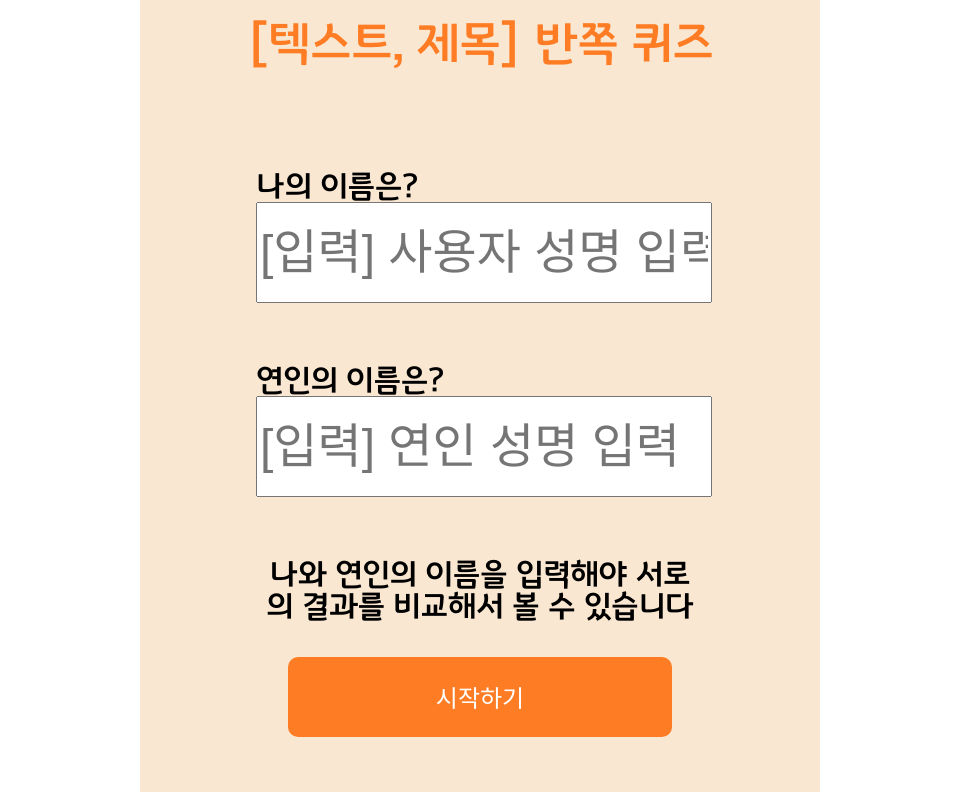
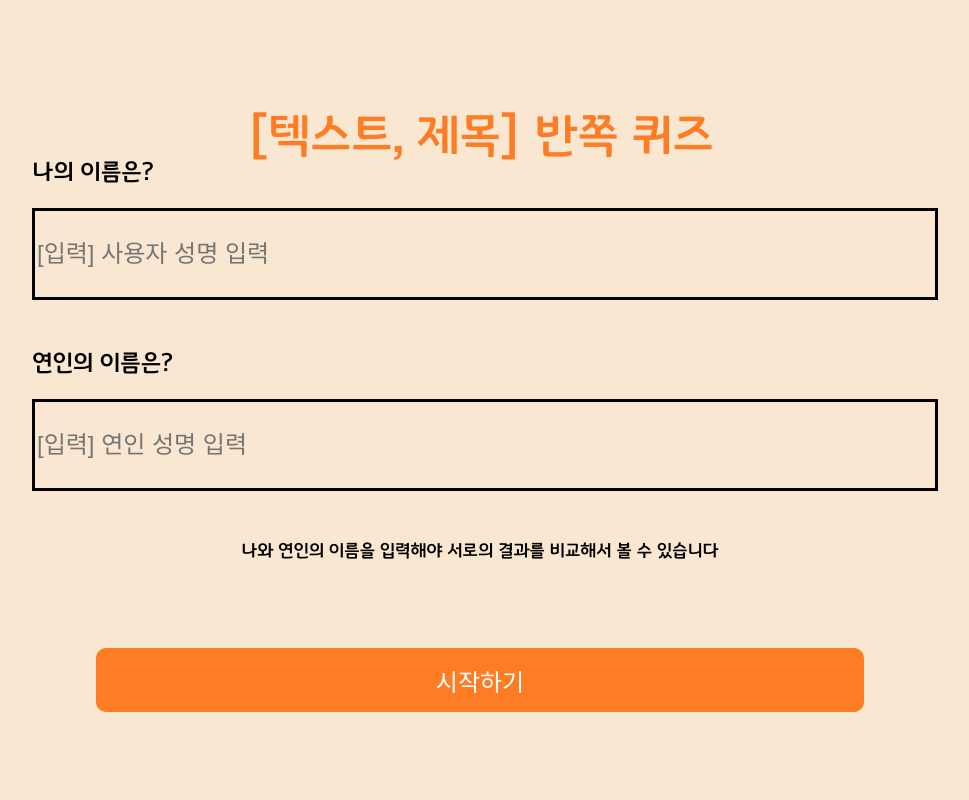
Before and after one commit to qocksdlf123/banjjog, a React (Create React App) app in the folder front/: page /start in a window 1280 px wide. Shown: the whole page, without its empty margins (160-1129 px from the left). Built offline with nearby package versions, Linux system fonts and the light colour scheme.

Commit message:
:boom: style : css 수정

```diff
--- a/front/src/page/GameListPage/style.css
+++ b/front/src/page/GameListPage/style.css
@@ -1,21 +1,8 @@
-@media only screen and (max-width: 600px) {
-  body {
-    font-size: 14px;
-  }
-  .webapp-box {
-    display: flex;
-    width: 100vw;
-    height: 100vh;
-    background-color: #f9e7d1;
-  }
-}
-
-@media only screen and (min-width: 1025px) {
-  body {
-    font-size: 18px;
-  }
 .gameList-header {
   height: 15%;
+  display: flex;
+  justify-content: center;
+  align-items: center;
 }
 .gameList-title {
   color: #fe7c24;
@@ -32,7 +19,6 @@
 
 .gameList-footer {
   display: flex;
-    flex-direction: column;
   justify-content: center;
   align-items: center;
   height: 15%;
@@ -46,17 +32,19 @@
   width: 70%;
   height: 14%;
   border: 1px solid #ff9750;
-    font-size: x-large;
+  font-size: larger;
+  padding: 0 8%;
+  box-sizing: border-box;
   cursor: pointer;
 }
 .gameList-item-unlock {
   position: absolute;
   height: 100%;
-    left: -6%;
+
+  left: -15%;
 }
 .gameList-item-lock {
   position: absolute;
   height: 100%;
-    left: -6%;
+  left: -15%;
 }
-}
--- a/front/src/page/GameResultPage/style.css
+++ b/front/src/page/GameResultPage/style.css
@@ -1,13 +1,3 @@
-@media only screen and (max-width: 600px) {
-  body {
-    font-size: 14px;
-  }
-}
-
-@media only screen and (min-width: 1025px) {
-  body {
-    font-size: 18px;
-  }
 .no-result-header {
   display: flex;
   justify-content: center;
@@ -51,4 +41,3 @@
   width: 20%;
   cursor: pointer;
 }
-}
--- a/front/src/page/MainPage/style.css
+++ b/front/src/page/MainPage/style.css
@@ -1,30 +1,16 @@
-@media only screen and (max-width: 600px) {
-  body {
-    font-size: 14px;
-  }
 .webapp-box {
   display: flex;
+  flex-direction: column;
+  /* margin: auto auto; */
   width: 100vw;
   height: 100vh;
   background-color: #f9e7d1;
 }
-}
-
-@media only screen and (min-width: 1025px) {
-  body {
-    font-size: 18px;
-  }
-  .webapp-box {
+.main-header {
+  height: 20%;
   display: flex;
-    flex-direction: column;
-    margin: auto auto;
-    padding: 20px;
-    width: 50vw;
-    height: 94vh;
-    background-color: #f9e7d1;
-  }
-  .main-header {
-    height: 15%;
+  justify-content: center;
+  align-items: end;
 }
 .main-title {
   color: #fe7c24;
@@ -35,9 +21,12 @@
   display: flex;
   flex-direction: column;
   align-items: center;
-    height: 55%;
+  height: 50%;
+  padding-top: 10%;
+  box-sizing: border-box;
 }
 .main-body-text {
+  text-align: center;
   width: 60%;
   color: #ff9750;
 }
@@ -47,13 +36,13 @@
 .main-footer {
   display: flex;
   flex-direction: column;
-    justify-content: center;
   align-items: center;
   height: 30%;
 }
 .main-start-btn {
   width: 60%;
-    height: 10vh;
+  height: 8vh;
+  /* margin-bottom: 5vh; */
   background-color: #fe7c24;
   border-radius: 10px;
   color: #ffffff;
@@ -61,4 +50,3 @@
   border: none;
   cursor: pointer;
 }
-}
--- a/front/src/page/QuestionPage/style.css
+++ b/front/src/page/QuestionPage/style.css
@@ -1,13 +1,3 @@
-@media only screen and (max-width: 600px) {
-  body {
-    font-size: 14px;
-  }
-}
-
-@media only screen and (min-width: 1025px) {
-  body {
-    font-size: 18px;
-  }
 .question-header {
   display: flex;
   flex-direction: column;
@@ -46,4 +36,3 @@
   background-color: #fe7c24;
   cursor: pointer;
 }
-}
--- a/front/src/page/StartPage/style.css
+++ b/front/src/page/StartPage/style.css
@@ -1,44 +1,48 @@
-@media only screen and (max-width: 600px) {
-  body {
-    font-size: 14px;
+.start-header {
+  height: 20%;
+  display: flex;
+  align-items: end;
+  justify-content: center;
+  padding-bottom: 10%;
+  box-sizing: border-box;
 }
-}
-
-@media only screen and (min-width: 1025px) {
-  body {
-    font-size: 18px;
-  }
-  .main-header {
-    height: 20%;
+.start-title {
+  text-align: center;
+  font-size: larger;
+  color: #ff9750;
 }
 .start-body {
   display: flex;
   flex-direction: column;
   align-items: center;
   justify-content: space-between;
-    height: 60%;
+  height: 50%;
 }
 .start-footer {
   display: flex;
   flex-direction: column;
   justify-content: center;
   align-items: center;
-    height: 20%;
+  height: 30%;
 }
 .start-container {
+  display: flex;
+  flex-direction: column;
+  justify-content: space-between;
   width: 70%;
-    height: 30%;
-    font-size: xx-large;
+  height: 35%;
+  font-size: x-large;
 }
 
 .start-inputbox {
   width: 100%;
-    height: 70%;
-    font-size: xxx-large;
+  height: 60%;
+  font-size: x-large;
+  border: 3px solid black;
+  background-color: transparent;
 }
 .start-body-text {
   width: 70%;
   text-align: center;
-    font-size: xx-large;
+  font-size: large;
 }
-}
```
Lines whose indentation alone changed are shown as unchanged.
